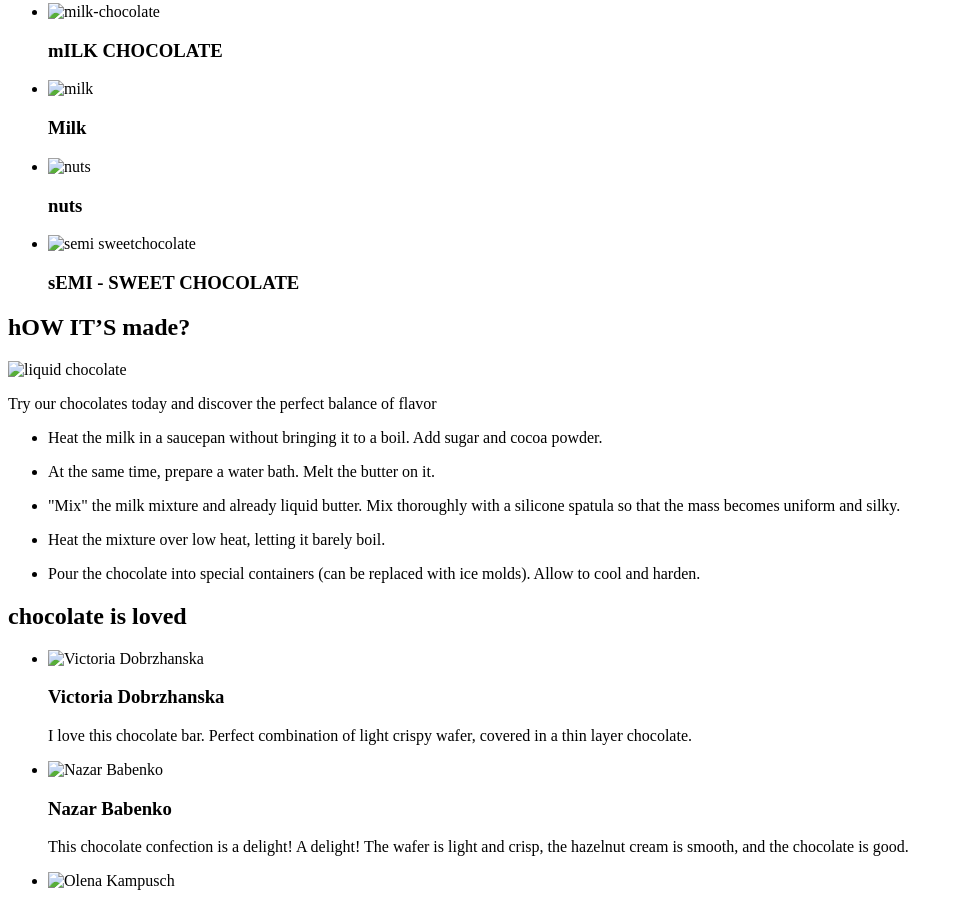
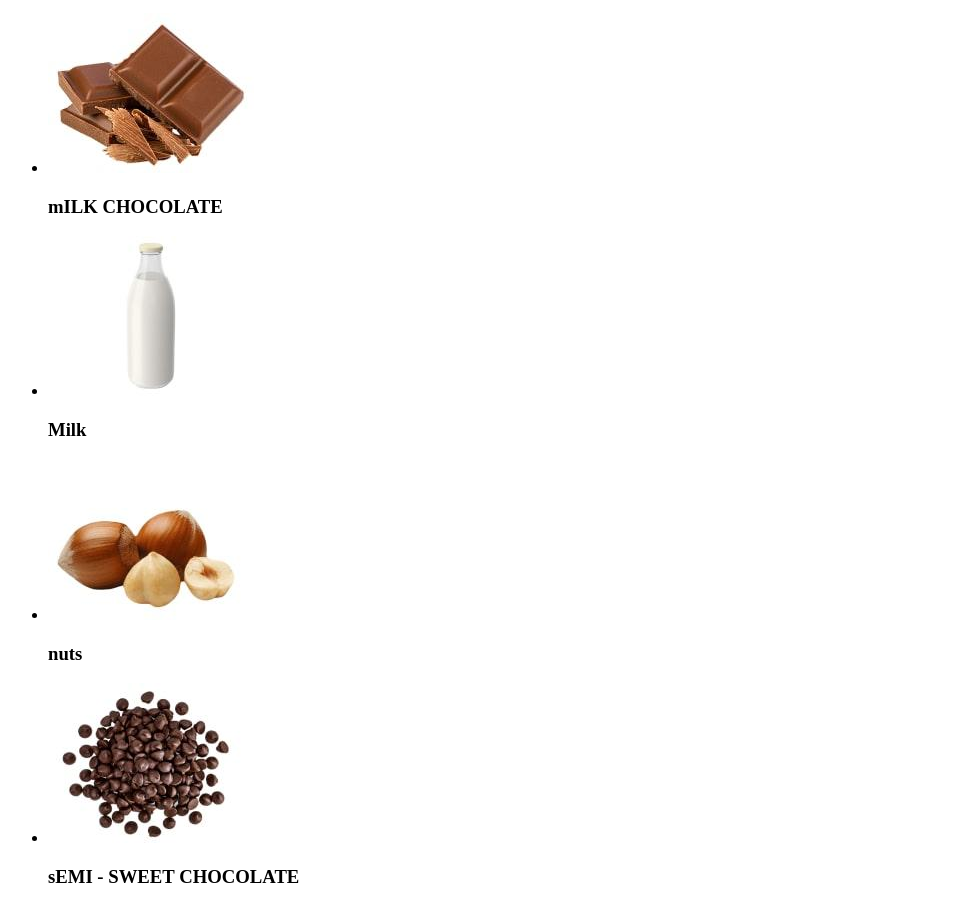
Before and after one commit to DaniilCheban/goit-markup-hw-01, a plain HTML site: page index.html in a window 1280 px wide. Shown: the part 638-1540 px from the top of the page, without its empty margins (0-959 px from the left). Drawn offline with Linux system fonts and the light colour scheme.

Commit message:
stylephoto

```diff
--- a/index.html
+++ b/index.html
@@ -9,7 +9,8 @@
     <header>
       <nav>
         <a href="">
-          SIMPLY CHOCOLATE <img src="./images/logo-icon.svg" alt="logo icon"
+          SIMPLY CHOCOLATE
+          <img src="./images/chocolate-min.jpg" alt="logo icon"
         /></a>
         <ul>
           <li><a href="/">Home</a></li>
@@ -92,7 +93,7 @@
         <ul>
           <li>
             <img
-              src="./images/milk-chocolate.png"
+              src="./images/chocolate.jpg"
               alt="milk-chocolate"
               width="206"
               height="160"
@@ -100,16 +101,16 @@
             <h3>mILK CHOCOLATE</h3>
           </li>
           <li>
-            <img src="./images/milk.png" alt="milk" width="206" height="160" />
+            <img src="./images/milk.jpg" alt="milk" width="206" height="160" />
             <h3>Milk</h3>
           </li>
           <li>
-            <img src="./images/nuts.png" alt="nuts" width="206" height="160" />
+            <img src="./images/nuts.jpg" alt="nuts" width="206" height="160" />
             <h3>nuts</h3>
           </li>
           <li>
             <img
-              src="./images/semi-sweet-choc.png"
+              src="./images/semi-chocolate.jpg"
               alt="semi sweetchocolate"
               width="206"
               height="160"
@@ -121,7 +122,7 @@
       <section id="made">
         <h2>hOW IT’S made?</h2>
         <img
-          src="./images/chocolate.jpeg"
+          src="./images/chocolate-process.jpg"
           alt="liquid chocolate"
           width="600"
           height="400"
@@ -164,7 +165,7 @@
         <ul>
           <li>
             <img
-              src="./images/viktoria.jpeg"
+              src="./images/victoria.jpg"
               alt="Victoria Dobrzhanska"
               width="80"
               height="80"
@@ -177,7 +178,7 @@
           </li>
           <li>
             <img
-              src="./images/nazar.jpeg"
+              src="./images/nazar.jpg"
               alt="Nazar Babenko"
               width="80"
               height="80"
@@ -191,7 +192,7 @@
           </li>
           <li>
             <img
-              src="./images/olena.jpeg"
+              src="./images/olena.jpg"
               alt="Olena Kampusch"
               width="80"
               height="80"
```
Also changed, not shown: images/chocolate.jpg (renamed from images/chocolate (1).jpg), 1 other file.
